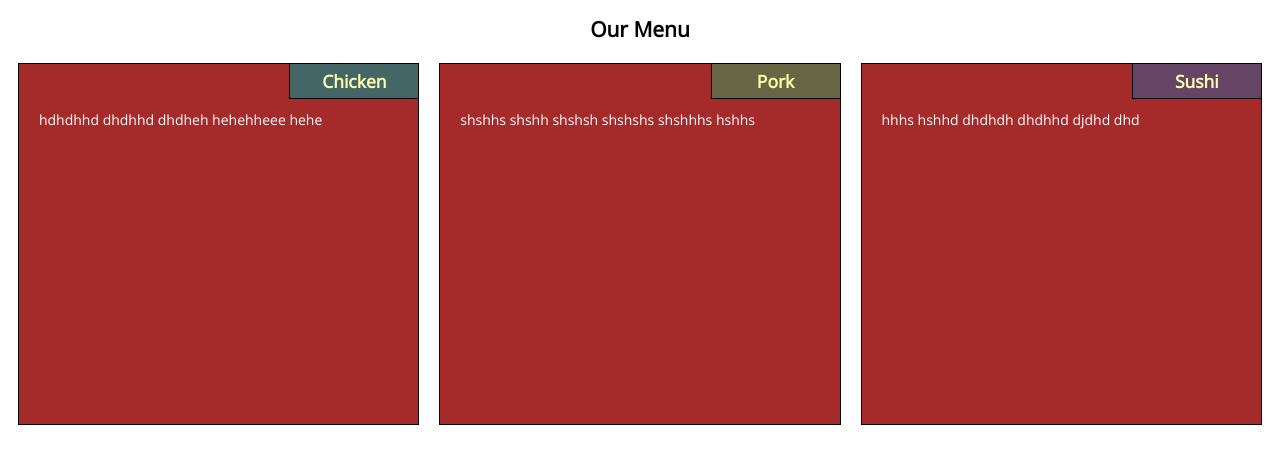
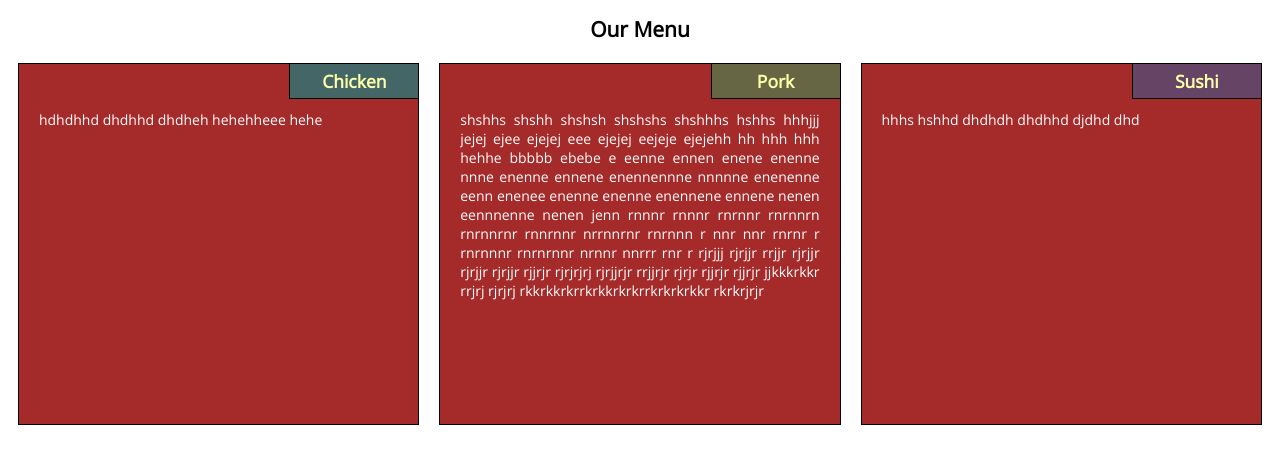
Before and after one commit to Rolandechez/assignment, a plain HTML site: page index.html in a window 1280 px wide. Drawn offline with nearby package versions, Linux system fonts and the light colour scheme.

Commit message:
Update index.html

```diff
--- a/index.html
+++ b/index.html
@@ -19,7 +19,11 @@
 		<div class="col-d-1 col-t-1 col-m-1">
 			<section class="box">
 				<h3 class="box-heading box-heading-2">Pork</h3>
-				<p class="box-content">shshhs shshh shshsh shshshs shshhhs hshhs</p>
+				<p class="box-content">shshhs shshh shshsh shshshs shshhhs hshhs hhhjjj jejej ejee ejejej eee ejejej eejeje ejejehh hh hhh hhh hehhe
+				bbbbb ebebe e eenne ennen enene enenne nnne enenne ennene  enennennne nnnnne enenenne eenn enenee enenne enenne enennene ennene nenen
+				eennnenne nenen jenn rnnnr rnnnr   rnrnnr rnrnnrn rnrnnrnr rnnrnnr nrrnnrnr rnrnnn r nnr  nnr    rnrnr  r rnrnnnr rnrnrnnr nrnnr
+				nnrrr rnr r  rjrjjj rjrjjr rrjjr rjrjjr rjrjjr rjrjjr rjjrjr rjrjrjrj rjrjjrjr rrjjrjr rjrjr  rjjrjr rjjrjr jjkkkrkkr rrjrj rjrjrj
+				rkkrkkrkrrkrkkrkrkrrkrkrkrkkr rkrkrjrjr</p>
 			</section>
 		</div>
 		<div class="col-d-1 col-t-2 col-m-1">
```
